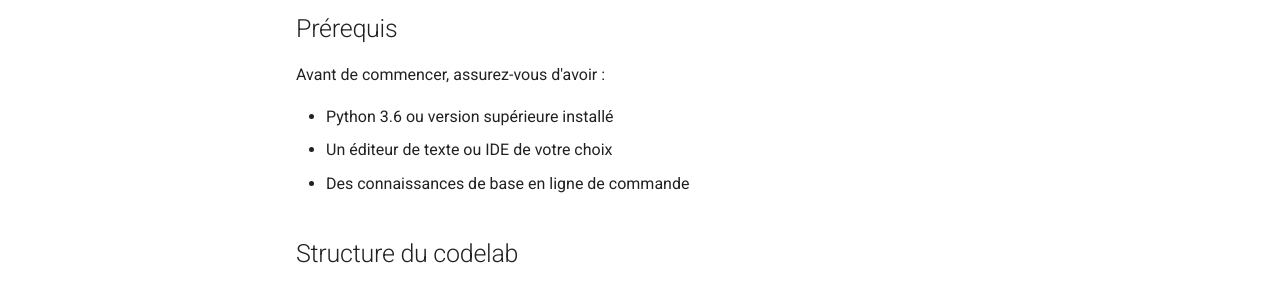
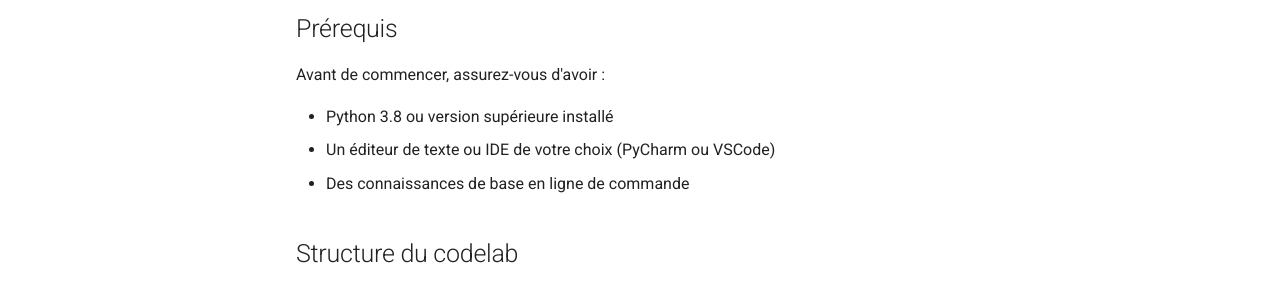
Before and after one commit to remi-picard/robot-codelab, an MkDocs documentation site: the page built from docs/index.md, in a window 1280 px wide and 1342 px high. Shown: the part 717-1007 px from the top of the window. Built offline with MkDocs 1.6.1 and Material for MkDocs 9.7.7, drawn with Linux system fonts in a browser that asks for light colours.

Commit message:
Met à jour les pages

```diff
--- a/docs/index.md
+++ b/docs/index.md
@@ -20,8 +20,8 @@ Robot Framework est un framework de test d'automatisation générique, open sour
 
 Avant de commencer, assurez-vous d'avoir :
 
-- Python 3.6 ou version supérieure installé
-- Un éditeur de texte ou IDE de votre choix
+- Python 3.8 ou version supérieure installé
+- Un éditeur de texte ou IDE de votre choix (PyCharm ou VSCode)
 - Des connaissances de base en ligne de commande
 
 ## Structure du codelab
```
Also changed, not shown: docs/installation.md (+1 -0 lines).
